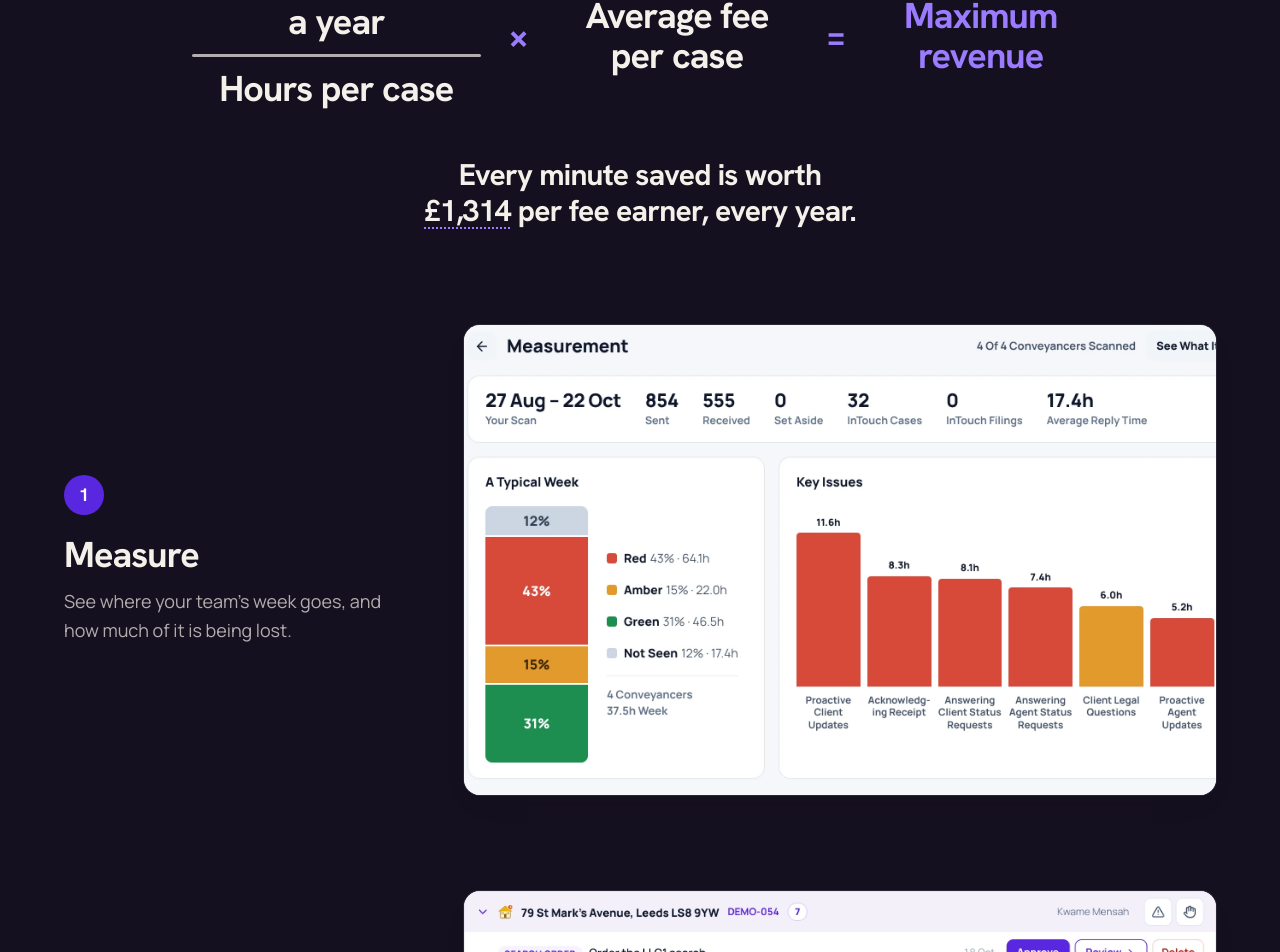
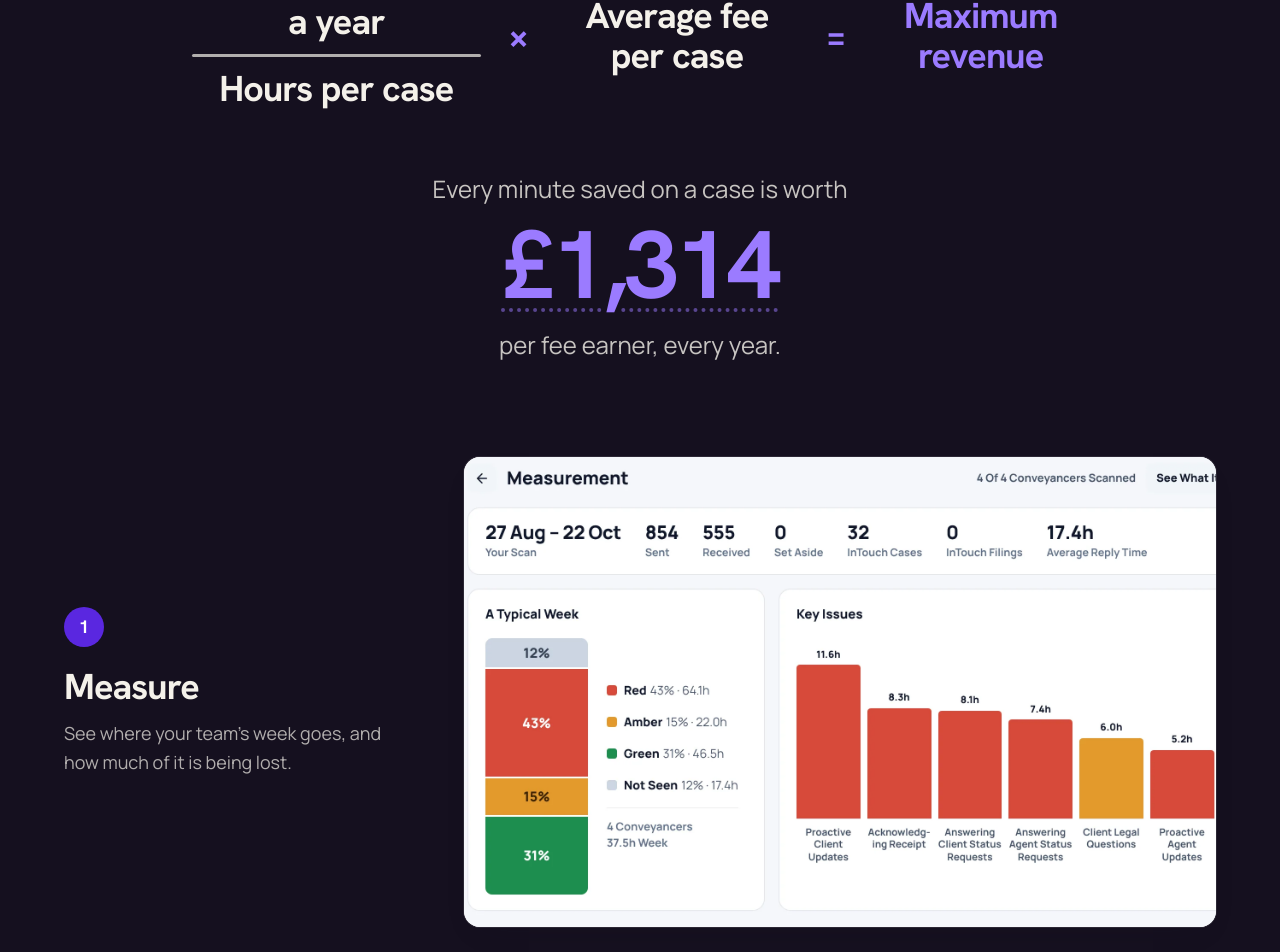
Before and after one commit to panwyll/case-lightning, a Next.js app: page /conveyi in a window 1280 px wide. Shown: the part 1198-2150 px from the top of the page. Built offline with nearby package versions, Linux system fonts and the light colour scheme; no server answers.

Commit message:
Landing page: every minute saved on a case is worth £1,314, set large
Co-Authored-By: Claude Fable 5.1 <noreply@anthropic.com>
Claude-Session: https://claude.ai/code/session_01ENxd8iCZjhhxKm8BJpVMKX

```diff
--- a/app/conveyi/page.tsx
+++ b/app/conveyi/page.tsx
@@ -202,17 +202,19 @@ export default function Page() {
               <span className="text-[#9B7BFF]" aria-hidden="true">=</span>
               <span className="text-center text-[#9B7BFF]">Maximum revenue</span>
             </div>
-            <p className="mx-auto mt-12 max-w-2xl text-center font-serif text-2xl font-bold leading-snug tracking-tight [text-wrap:balance] md:text-3xl">
-              Every minute saved is worth{' '}
-              <span className="group relative inline-block">
-                <span tabIndex={0} aria-describedby="minute-basis" className="cursor-help underline decoration-[#9B7BFF] decoration-dotted decoration-2 underline-offset-[6px] outline-none focus-visible:decoration-solid">£1,314</span>
-                <span id="minute-basis" role="tooltip" className="pointer-events-none absolute bottom-full left-1/2 z-10 mb-3 w-72 -translate-x-1/2 rounded-xl bg-paper px-4 py-3 text-left font-sans text-sm font-medium leading-snug text-ink opacity-0 shadow-card transition group-hover:opacity-100 group-focus-within:opacity-100">
-                  Based on 30 completions a month and £1,000 in average fees.
-                  <span className="absolute left-1/2 top-full -ml-2 border-8 border-transparent border-t-paper" aria-hidden="true" />
+            <div className="mt-16 text-center">
+              <p className="mx-auto max-w-xs text-xl leading-snug text-paper/80 [text-wrap:balance] md:max-w-none md:text-2xl">Every minute saved on a case is worth</p>
+              <p className="mt-3 font-serif text-6xl font-bold leading-none tracking-tight text-[#9B7BFF] md:text-8xl">
+                <span className="group relative inline-block">
+                  <span tabIndex={0} aria-describedby="minute-basis" className="cursor-help underline decoration-[#9B7BFF]/50 decoration-dotted decoration-4 underline-offset-[10px] outline-none focus-visible:decoration-solid">£1,314</span>
+                  <span id="minute-basis" role="tooltip" className="pointer-events-none absolute bottom-full left-1/2 z-10 mb-4 w-72 -translate-x-1/2 rounded-xl bg-paper px-4 py-3 text-left font-sans text-sm font-medium leading-snug tracking-normal text-ink opacity-0 shadow-card transition group-hover:opacity-100 group-focus-within:opacity-100">
+                    Based on 30 completions a month and £1,000 in average fees.
+                    <span className="absolute left-1/2 top-full -ml-2 border-8 border-transparent border-t-paper" aria-hidden="true" />
+                  </span>
                 </span>
-              </span>
-              {' '}per fee earner, every year.
-            </p>
+              </p>
+              <p className="mt-4 text-xl leading-snug text-paper/80 md:text-2xl">per fee earner, every year.</p>
+            </div>
           </div>
           <ol className="mt-24 grid gap-20 md:gap-24">
             {how.map((h, i) => (
```
